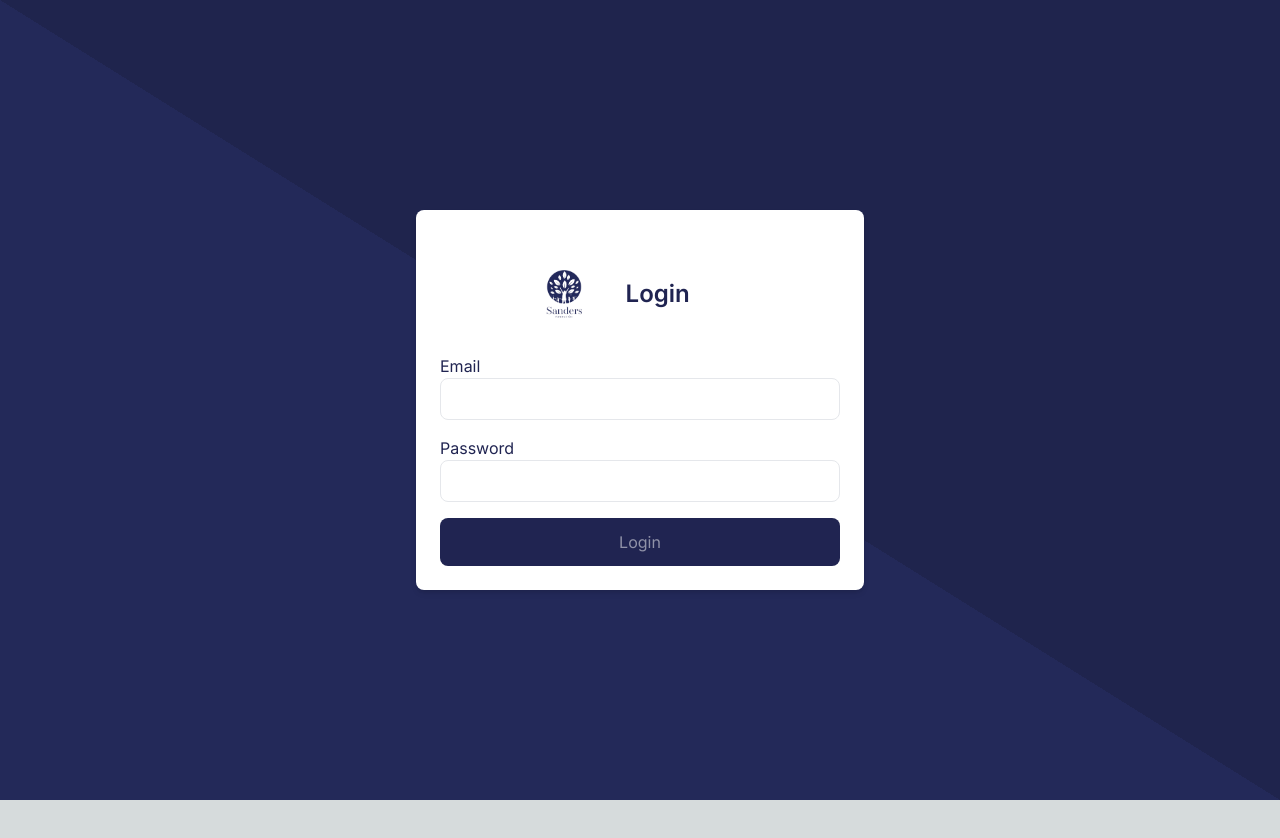
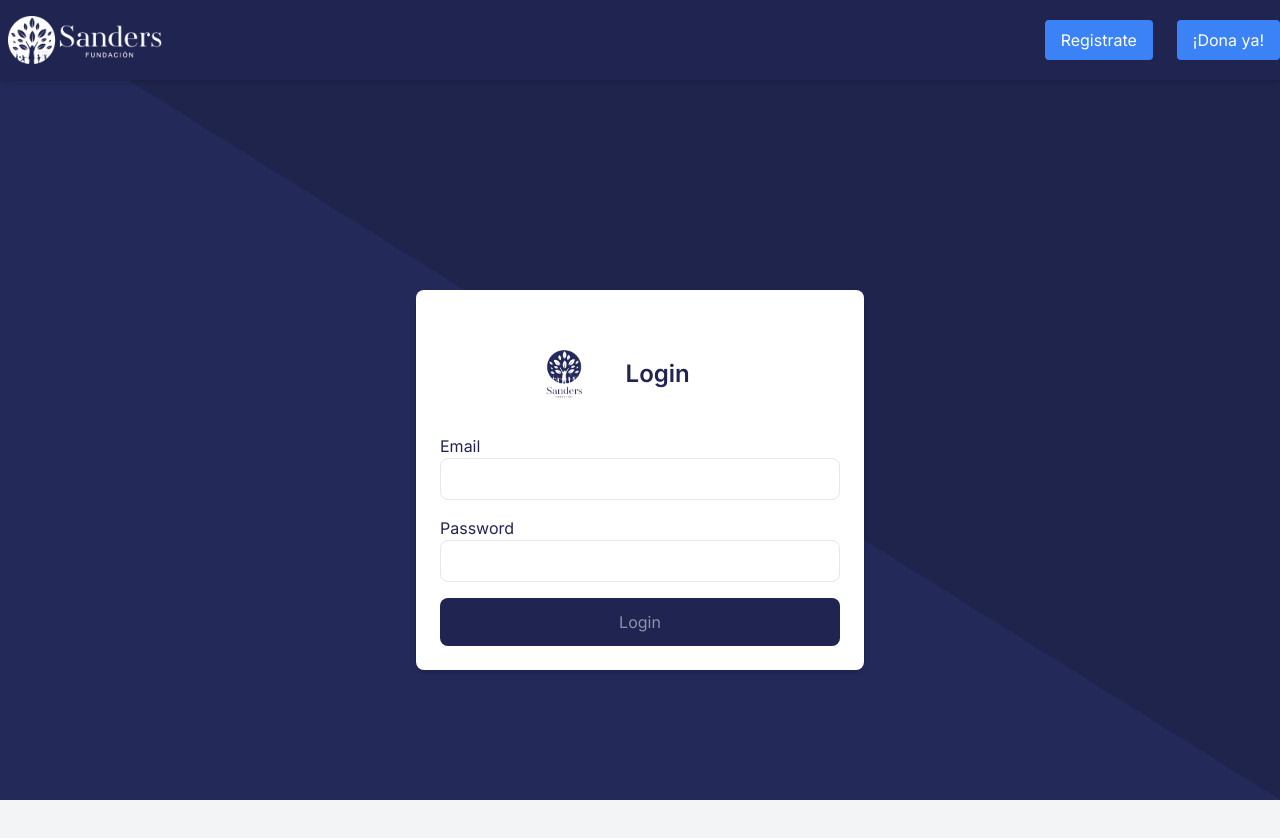
Before and after one commit to omaration21/sandersapp, a Next.js app in the folder frontend/: page /login in a window 1280 px wide. Shown: the top 838 px of the page. Before the commit the page ends 800 px from the top, so only its background shows below. Built offline with nearby package versions, Linux system fonts and the light colour scheme.

Commit message:
Added some files

```diff
--- a/frontend/src/app/login/page.tsx
+++ b/frontend/src/app/login/page.tsx
@@ -3,6 +3,7 @@
 import React, { useState, useContext } from 'react';
 import { AuthContext } from '../context/AuthContext';
 import { useRouter } from 'next/navigation';
+import Link from 'next/link'; // Importamos Link para el logo
 
 const LoginPage = () => {
   const [email, setEmail] = useState('');
@@ -25,20 +26,58 @@ const LoginPage = () => {
     }
   };
 
+  const handleRegisterClick = () => {
+    router.push('/signup'); // Redirige a la página de signup
+  };
+
+  const handleDonationClick = () => {
+    router.push('/userdona'); // Redirige a la página de donaciones
+  };
+
   return (
-    <div className="flex items-center justify-center min-h-screen bg-no-repeat bg-cover bg-center">
+    <div className="min-h-screen bg-gray-100">
+      {/* Header con logo como imagen y navegación */}
+      <header className="bg-[#202451] text-white py-4 shadow-md relative z-10">
+        <div className="container mx-auto flex justify-between items-center">
+          {/* Imagen del logo con enlace */}
+          <div>
+            <Link href="/">
+              <img src="/images/logo.webp" alt="Logo Fundación Sanders" className="h-12 cursor-pointer" />
+            </Link>
+          </div>
+          <nav className="space-x-6">
+            {/* Botón SignUp */}
+            <button
+              onClick={handleRegisterClick}
+              className="bg-blue-500 hover:bg-blue-600 text-white px-4 py-2 rounded"
+            >
+              Registrate
+            </button>
+            {/* Botón Donacion */}
+            <button
+              onClick={handleDonationClick}
+              className="bg-blue-500 hover:bg-blue-600 text-white px-4 py-2 rounded"
+            >
+              ¡Dona ya!
+            </button>
+          </nav>
+        </div>
+      </header>
+
+      {/* Sección del formulario de Login */}
+      <div className="flex items-center justify-center min-h-screen">
+        {/* Fondo no debe cubrir el header */}
         <div
           style={{
             background: 'linear-gradient(to top right, #232959 50%, #1F244D 50%)',
           }}
-  className="absolute top-0 left-0 w-full h-full"
+          className="absolute top-0 left-0 w-full h-full z-0"
         ></div>
         <div className="relative z-10 items-center justify-center w-full max-w-md bg-[rgba(255,255,255)] rounded-lg shadow-md p-6">
           <div className="flex items-center justify-center ">
             <img src="/images/logoAzul.png" alt="Logo Fundación Sanders" className="h-12 w-13" />
             <h2 className="text-2xl font-semibold text-center text-[#202451] m-11 ">Login</h2>
           </div>
-
 
           <form onSubmit={handleSubmit}>
             {error && <p className="text-red-500 mb-4">{error}</p>} {/* Mostrar el error si existe */}
@@ -71,7 +110,7 @@ const LoginPage = () => {
               Login
             </button>
           </form>
-
+        </div>
       </div>
     </div>
   );
--- a/frontend/src/app/page.tsx
+++ b/frontend/src/app/page.tsx
@@ -2,6 +2,7 @@
 
 import React from 'react';
 import { useRouter } from 'next/navigation';
+import Link from 'next/link';
 
 export default function HomePage() {
   const router = useRouter();
@@ -16,16 +17,18 @@ export default function HomePage() {
 
   const handleDonationClick = () => {
     router.push('/userdona'); //Redirige a la página de donaciones
-  }
+  };
 
   return (
     <div className="min-h-screen bg-gray-100">
       {/* Header con logo como imagen y navegación */}
       <header className="bg-[#202451] text-white py-4 shadow-md">
         <div className="container mx-auto flex justify-between items-center">
-          {/* Imagen del logo */}
+          {/* Imagen del logo con enlace */}
           <div>
-            <img src="/images/logo.webp" alt="Logo Fundación Sanders" className="h-12" />
+            <Link href="/">
+              <img src="/images/logo.webp" alt="Logo Fundación Sanders" className="h-12 cursor-pointer" />
+            </Link>
           </div>
           <nav className="space-x-6">
             {/* Botón Login */}
--- a/frontend/src/app/signup/page.tsx
+++ b/frontend/src/app/signup/page.tsx
@@ -2,6 +2,7 @@
 
 import React, { useState } from 'react';
 import { useRouter } from 'next/navigation';
+import Link from 'next/link'; // Importamos Link para los enlaces
 import { createUser } from '../services/api'; // Asegúrate de que esta ruta sea la correcta
 
 const SignUp = () => {
@@ -26,7 +27,7 @@ const SignUp = () => {
       email,
       password,
       phone,
-      role_id: 2, // Aquí puedes especificar el rol que corresponde. Esto depende de cómo manejes los roles en tu backend.
+      role_id: 2, // Aquí puedes especificar el rol que corresponde.
     };
 
     try {
@@ -39,17 +40,46 @@ const SignUp = () => {
   };
 
   return (
-    <div className="flex items-center justify-center min-h-screen bg-no-repeat bg-cover bg-center">
+    <div className="min-h-screen bg-gray-100">
+      {/* Header con logo como imagen y navegación */}
+      <header className="bg-[#202451] text-white py-4 shadow-md relative z-10">
+        <div className="container mx-auto flex justify-between items-center">
+          {/* Imagen del logo con enlace */}
+          <div>
+            <Link href="/">
+              <img src="/images/logo.webp" alt="Logo Fundación Sanders" className="h-12 cursor-pointer" />
+            </Link>
+          </div>
+          <nav className="space-x-6">
+            {/* Botón Login */}
+            <Link href="/login">
+              <button className="bg-blue-500 hover:bg-blue-600 text-white px-4 py-2 rounded">
+                Login
+              </button>
+            </Link>
+            {/* Botón Donación */}
+            <Link href="/userdona">
+              <button className="bg-blue-500 hover:bg-blue-600 text-white px-4 py-2 rounded">
+                ¡Dona ya!
+              </button>
+            </Link>
+          </nav>
+        </div>
+      </header>
+
+      {/* Sección del formulario de registro */}
+      <div className="flex items-center justify-center min-h-screen">
+        {/* Fondo no debe cubrir el header */}
         <div
           style={{
             background: 'linear-gradient(to top right, #232959 50%, #1F244D 50%)',
           }}
-        className="absolute top-0 left-0 w-full h-full"
+          className="absolute top-0 left-0 w-full h-full z-0"
         ></div>
         <div className="relative z-10 items-center justify-center w-full max-w-md bg-[rgba(255,255,255)] rounded-lg shadow-md p-6">
           <div className="flex items-center justify-center">
             <img src="/images/logoAzul.png" alt="Logo Fundación Sanders" className="h-12 w-13" />
-          <h2 className="text-2xl font-semibold text-center text-[#202451] m-11 ">Registro</h2>
+            <h2 className="text-2xl font-semibold text-center text-[#202451] m-11">Registro</h2>
           </div>
 
           <form onSubmit={handleSubmit}>
@@ -117,6 +147,7 @@ const SignUp = () => {
           </form>
         </div>
       </div>
+    </div>
   );
 };
 
--- a/frontend/src/app/userdona/page.tsx
+++ b/frontend/src/app/userdona/page.tsx
@@ -1,6 +1,7 @@
 "use client";
 
 import React, { useState } from 'react';
+import Link from 'next/link'; // Importamos Link para los enlaces
 
 const DonacionInvitado = () => {
   const [monto, setMonto] = useState<number | string>(''); // Inicia vacío para forzar selección
@@ -14,7 +15,7 @@ const DonacionInvitado = () => {
     } else {
       setMonto(montoSeleccionado);
       setCustomMonto(''); // Limpiar el monto personalizado si se selecciona una opción predefinida
-      setError(null); // Quitar el error si ya se seleccionó una opción válida
+      setError(null); // Quitar el error si se seleccionó una opción válida
     }
   };
 
@@ -38,6 +39,34 @@ const DonacionInvitado = () => {
   };
 
   return (
+    <div className="min-h-screen bg-gray-100">
+      {/* Header con logo como imagen y navegación */}
+      <header className="bg-[#202451] text-white py-4 shadow-md relative z-10">
+        <div className="container mx-auto flex justify-between items-center">
+          {/* Imagen del logo con enlace */}
+          <div>
+            <Link href="/">
+              <img src="/images/logo.webp" alt="Logo Fundación Sanders" className="h-12 cursor-pointer" />
+            </Link>
+          </div>
+          <nav className="space-x-6">
+            {/* Botón Login */}
+            <Link href="/login">
+              <button className="bg-blue-500 hover:bg-blue-600 text-white px-4 py-2 rounded">
+                Login
+              </button>
+            </Link>
+            {/* Botón SignUp */}
+            <Link href="/signup">
+              <button className="bg-blue-500 hover:bg-blue-600 text-white px-4 py-2 rounded">
+                SignUp
+              </button>
+            </Link>
+          </nav>
+        </div>
+      </header>
+
+      {/* Contenido principal de la donación */}
       <div className="flex items-center justify-center min-h-screen bg-gray-100">
         {/* Bloque centrado */}
         <div className="w-full max-w-4xl p-8 bg-white shadow-lg rounded-lg relative text-center">
@@ -126,6 +155,7 @@ const DonacionInvitado = () => {
           </div>
         </div>
       </div>
+    </div>
   );
 };
 
```
Lines whose indentation alone changed are shown as unchanged.
